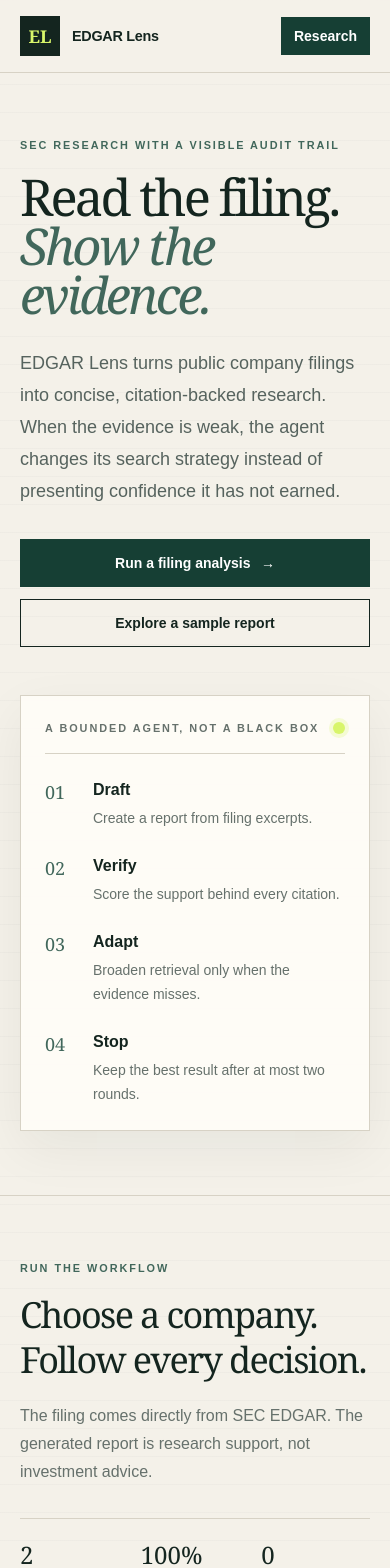
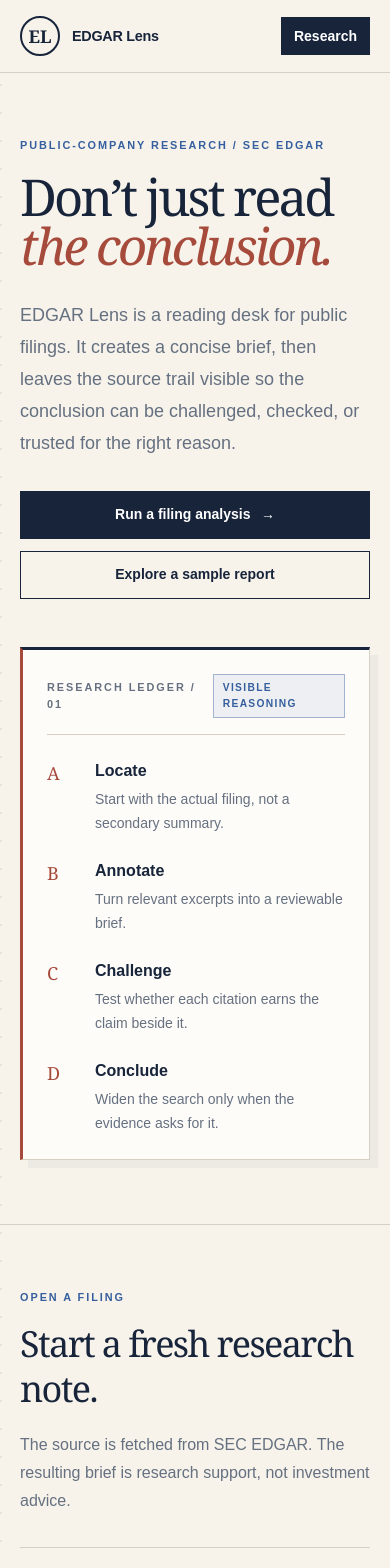
Before and after one commit to theomthakur/edgar-lens, a Next.js app in the folder frontend/: page / in a window 390 px wide. Shown: the top 1568 px of the page. Built offline with nearby package versions, Linux system fonts and the light colour scheme; no server answers.

Commit message:
Give EDGAR Lens an archival research visual identity

```diff
--- a/frontend/app/globals.css
+++ b/frontend/app/globals.css
@@ -3,15 +3,15 @@
 @tailwind utilities;
 
 :root {
-  --paper: #f4f1e9;
-  --surface: #fffdf8;
-  --ink: #14251f;
-  --muted: #66716c;
-  --line: #d7d2c5;
-  --forest: #163f34;
-  --lime: #d8f56a;
-  --amber: #d99b35;
-  --rose: #b65d55;
+  --paper: #f7f3eb;
+  --surface: #fffdfa;
+  --ink: #17243a;
+  --muted: #657080;
+  --line: #d6d0c4;
+  --navy: #17243a;
+  --blue: #355f9e;
+  --gold: #c79d43;
+  --red: #a64b3c;
 }
 
 * { box-sizing: border-box; }
@@ -21,12 +21,13 @@
   min-height: 100vh;
   overflow-x: hidden;
   color: var(--ink);
-  background: linear-gradient(rgb(20 37 31 / 0.025) 1px, transparent 1px), var(--paper);
-  background-size: 100% 32px;
+  background:
+    radial-gradient(circle at 1px 1px, rgb(23 36 58 / 0.075) 1px, transparent 0) 0 0 / 18px 18px,
+    var(--paper);
   font-family: Arial, Helvetica, sans-serif;
 }
 
-::selection { color: var(--ink); background: var(--lime); }
+::selection { color: white; background: var(--blue); }
 
 .display {
   font-family: Georgia, "Times New Roman", serif;
@@ -38,9 +39,10 @@
   width: 2.5rem;
   height: 2.5rem;
   place-items: center;
-  border: 1px solid var(--ink);
-  background: var(--ink);
-  color: var(--lime);
+  border: 2px solid var(--navy);
+  border-radius: 999px;
+  background: var(--paper);
+  color: var(--navy);
   font-family: Georgia, "Times New Roman", serif;
   font-size: 1.1rem;
   font-weight: 700;
@@ -54,10 +56,32 @@
 
 .nav-link:hover { color: var(--ink); }
 
-.card {
+.card, .archive-panel {
   border: 1px solid var(--line);
-  background: rgb(255 253 248 / 0.92);
-  box-shadow: 0 18px 50px rgb(25 39 33 / 0.06);
+  background: rgb(255 253 250 / 0.94);
+  box-shadow: 8px 8px 0 rgb(23 36 58 / 0.045);
+}
+
+.archive-panel { border-top: 3px solid var(--navy); }
+.ledger-card { border-left: 3px solid var(--red); }
+.signal-tag {
+  display: inline-flex;
+  align-items: center;
+  border: 1px solid rgb(53 95 158 / 0.42);
+  background: rgb(53 95 158 / 0.08);
+  padding: 0.35rem 0.55rem;
+  color: var(--blue);
+  font-size: 0.64rem;
+  font-weight: 800;
+  letter-spacing: 0.13em;
+  text-transform: uppercase;
+}
+
+.margin-note {
+  color: var(--red);
+  font-family: Georgia, "Times New Roman", serif;
+  font-size: 0.93rem;
+  font-style: italic;
 }
 
 .field {
@@ -73,8 +97,8 @@
 }
 
 .field:focus {
-  border-color: var(--forest);
-  box-shadow: 0 0 0 3px rgb(22 63 52 / 0.1);
+  border-color: var(--blue);
+  box-shadow: 0 0 0 3px rgb(53 95 158 / 0.13);
 }
 
 .btn-primary {
@@ -83,8 +107,8 @@
   align-items: center;
   justify-content: center;
   gap: 0.65rem;
-  border: 1px solid var(--forest);
-  background: var(--forest);
+  border: 1px solid var(--navy);
+  background: var(--navy);
   padding: 0.75rem 1.15rem;
   color: white;
   font-size: 0.875rem;
@@ -93,7 +117,7 @@
 }
 
 .btn-primary:hover:not(:disabled) {
-  background: #0e3027;
+  background: var(--blue);
   transform: translateY(-1px);
 }
 
@@ -137,11 +161,11 @@
 }
 
 .status-dot.active {
-  background: var(--amber);
-  box-shadow: 0 0 0 4px rgb(217 155 53 / 0.16);
+  background: var(--gold);
+  box-shadow: 0 0 0 4px rgb(199 157 67 / 0.17);
 }
 
-.status-dot.complete { background: var(--forest); }
+.status-dot.complete { background: var(--blue); }
 
 @media (max-width: 640px) {
   body { background-size: 100% 28px; }
--- a/frontend/app/layout.tsx
+++ b/frontend/app/layout.tsx
@@ -12,14 +12,14 @@
   return (
     <html lang="en">
       <body>
-        <header className="sticky top-0 z-50 border-b rule bg-[#f4f1e9]/95 backdrop-blur-md">
+        <header className="sticky top-0 z-50 border-b rule bg-[#f7f3eb]/95 backdrop-blur-md">
           <div className="mx-auto flex max-w-7xl items-center justify-between px-5 py-4 lg:px-8">
             <Link href="/" className="flex items-center gap-3" aria-label="EDGAR Lens home">
               <span className="brand-mark">EL</span>
               <span>
                 <strong className="block text-[0.9rem] leading-tight tracking-[-0.02em]">EDGAR Lens</strong>
-                <span className="hidden text-[0.68rem] font-medium uppercase tracking-[0.15em] text-[#66716c] sm:block">
-                  Evidence before confidence
+                <span className="hidden text-[0.68rem] font-medium uppercase tracking-[0.15em] text-[#657080] sm:block">
+                  A public filing reading room
                 </span>
               </span>
             </Link>
@@ -37,10 +37,10 @@
 
         <main>{children}</main>
 
-        <footer className="border-t rule bg-[#ede9df]">
-          <div className="mx-auto grid max-w-7xl gap-6 px-5 py-8 text-xs text-[#66716c] sm:grid-cols-2 lg:px-8">
+        <footer className="border-t rule bg-[#ece7dc]">
+          <div className="mx-auto grid max-w-7xl gap-6 px-5 py-8 text-xs text-[#657080] sm:grid-cols-2 lg:px-8">
             <div>
-              <p className="font-bold text-[#14251f]">EDGAR Lens</p>
+              <p className="font-bold text-[#17243a]">EDGAR Lens</p>
               <p className="mt-1 max-w-md">A bounded research agent for public SEC filings.</p>
             </div>
             <div className="sm:text-right">
--- a/frontend/app/page.tsx
+++ b/frontend/app/page.tsx
@@ -66,17 +66,17 @@
   return (
     <>
       <section className="border-b rule">
-        <div className="mx-auto grid max-w-7xl gap-12 px-5 py-16 lg:grid-cols-[1.2fr_0.8fr] lg:px-8 lg:py-24">
+        <div className="mx-auto grid max-w-7xl gap-12 px-5 py-16 lg:grid-cols-[1.15fr_0.85fr] lg:px-8 lg:py-24">
           <div>
-            <p className="eyebrow text-[#41675b]">SEC research with a visible audit trail</p>
+            <p className="eyebrow text-[#355f9e]">Public-company research / SEC EDGAR</p>
             <h1 className="display mobile-hero-title mt-5 max-w-4xl text-[3.35rem] leading-[0.96] sm:text-[4.6rem] lg:text-[5.5rem]">
-              Read the filing.
+              Don’t just read
               <br />
-              <span className="italic text-[#41675b]">Show the evidence.</span>
+              <span className="italic text-[#a64b3c]">the conclusion.</span>
             </h1>
-            <p className="mt-7 max-w-2xl text-lg leading-8 text-[#56635e]">
-              EDGAR Lens turns public company filings into concise, citation-backed research. When the evidence is weak,
-              the agent changes its search strategy instead of presenting confidence it has not earned.
+            <p className="mt-7 max-w-2xl text-lg leading-8 text-[#657080]">
+              EDGAR Lens is a reading desk for public filings. It creates a concise brief, then leaves the source trail
+              visible so the conclusion can be challenged, checked, or trusted for the right reason.
             </p>
             <div className="mt-8 flex flex-wrap gap-3">
               <a className="btn-primary mobile-action" href="#research">Run a filing analysis <span aria-hidden="true">→</span></a>
@@ -84,23 +84,23 @@
             </div>
           </div>
 
-          <div className="card self-end p-6 sm:p-8">
-            <div className="flex items-center justify-between border-b rule pb-4">
-              <p className="eyebrow text-[#66716c]">A bounded agent, not a black box</p>
-              <span className="h-3 w-3 rounded-full bg-[#d8f56a] ring-4 ring-[#d8f56a]/25" />
+          <div className="archive-panel ledger-card self-end p-6 sm:p-8">
+            <div className="flex items-center justify-between gap-4 border-b rule pb-4">
+              <p className="eyebrow text-[#657080]">Research ledger / 01</p>
+              <span className="signal-tag">Visible reasoning</span>
             </div>
             <div className="mt-6 space-y-6">
               {[
-                ["01", "Draft", "Create a report from filing excerpts."],
-                ["02", "Verify", "Score the support behind every citation."],
-                ["03", "Adapt", "Broaden retrieval only when the evidence misses."],
-                ["04", "Stop", "Keep the best result after at most two rounds."],
+                ["A", "Locate", "Start with the actual filing, not a secondary summary."],
+                ["B", "Annotate", "Turn relevant excerpts into a reviewable brief."],
+                ["C", "Challenge", "Test whether each citation earns the claim beside it."],
+                ["D", "Conclude", "Widen the search only when the evidence asks for it."],
               ].map(([number, title, copy]) => (
                 <div className="grid grid-cols-[2rem_1fr] gap-4" key={number}>
-                  <span className="metric-number text-lg text-[#41675b]">{number}</span>
+                  <span className="metric-number text-lg text-[#a64b3c]">{number}</span>
                   <div>
                     <p className="font-bold">{title}</p>
-                    <p className="mt-1 text-sm leading-6 text-[#66716c]">{copy}</p>
+                    <p className="mt-1 text-sm leading-6 text-[#657080]">{copy}</p>
                   </div>
                 </div>
               ))}
@@ -112,27 +112,27 @@
       <section id="research" className="mx-auto max-w-7xl px-5 py-16 lg:px-8 lg:py-24">
         <div className="grid gap-10 lg:grid-cols-[0.72fr_1.28fr]">
           <div>
-            <p className="eyebrow text-[#41675b]">Run the workflow</p>
-            <h2 className="display mt-4 text-4xl leading-tight sm:text-5xl">Choose a company. Follow every decision.</h2>
-            <p className="mt-5 max-w-lg leading-7 text-[#66716c]">
-              The filing comes directly from SEC EDGAR. The generated report is research support, not investment advice.
+            <p className="eyebrow text-[#355f9e]">Open a filing</p>
+            <h2 className="display mt-4 text-4xl leading-tight sm:text-5xl">Start a fresh research note.</h2>
+            <p className="mt-5 max-w-lg leading-7 text-[#657080]">
+              The source is fetched from SEC EDGAR. The resulting brief is research support, not investment advice.
             </p>
 
             <div className="mt-8 border-y rule py-5">
               <div className="grid grid-cols-3 gap-3 text-sm">
-                <div><p className="metric-number text-2xl">2</p><p className="mt-1 text-[#66716c]">maximum rounds</p></div>
-                <div><p className="metric-number text-2xl">100%</p><p className="mt-1 text-[#66716c]">citation visibility</p></div>
-                <div><p className="metric-number text-2xl">0</p><p className="mt-1 text-[#66716c]">trades or orders</p></div>
+                <div><p className="metric-number text-2xl">2</p><p className="mt-1 text-[#657080]">maximum rounds</p></div>
+                <div><p className="metric-number text-2xl">100%</p><p className="mt-1 text-[#657080]">citations shown</p></div>
+                <div><p className="metric-number text-2xl">0</p><p className="mt-1 text-[#657080]">trades or orders</p></div>
               </div>
             </div>
           </div>
 
-          <div className="card p-6 sm:p-8">
+          <div className="archive-panel p-6 sm:p-8">
             <form onSubmit={runResearch}>
               <div className="grid gap-5 sm:grid-cols-2">
                 <TickerSelect value={ticker} onChange={setTicker} label="Public company" />
                 <div className="space-y-2">
-                  <label className="block text-sm font-bold text-[#34453f]" htmlFor="filing-type">Filing type</label>
+                  <label className="block text-sm font-bold text-[#17243a]" htmlFor="filing-type">Filing type</label>
                   <select id="filing-type" className="field" value={filingType} onChange={(event) => setFilingType(event.target.value)}>
                     <option value="10-K">10-K · Annual report</option>
                     <option value="10-Q">10-Q · Quarterly report</option>
@@ -148,19 +148,19 @@
             </form>
 
             <div className="mt-8 border-t rule pt-7">
-              <p className="eyebrow text-[#66716c]">Live research trace</p>
+              <p className="eyebrow text-[#657080]">Live research trace</p>
               <ol className="mt-5 grid gap-3 sm:grid-cols-2">
                 {steps.map((step, index) => {
                   const current = phase === step.key || (step.key === "complete" && phase === "verifying");
                   const complete = phase === "complete" || (activeIndex > index && phase !== "error");
                   return (
-                    <li className="border rule bg-[#f8f5ee] p-4" key={step.key}>
+                    <li className="border rule bg-[#fbf8f2] p-4" key={step.key}>
                       <div className="flex items-center gap-3">
                         <span className={`status-dot ${complete ? "complete" : current ? "active" : ""}`} />
-                        <span className="text-xs font-bold uppercase tracking-[0.12em] text-[#66716c]">Step {index + 1}</span>
+                        <span className="text-xs font-bold uppercase tracking-[0.12em] text-[#657080]">Step {index + 1}</span>
                       </div>
                       <p className="mt-3 font-bold">{step.title}</p>
-                      <p className="mt-1 text-sm leading-5 text-[#66716c]">{step.copy}</p>
+                      <p className="mt-1 text-sm leading-5 text-[#657080]">{step.copy}</p>
                     </li>
                   );
                 })}
@@ -175,17 +175,17 @@
             ) : null}
 
             {phase === "complete" && job?.reportId ? (
-              <div className="mt-6 border border-[#163f34] bg-[#163f34] p-5 text-white">
+              <div className="mt-6 border border-[#17243a] bg-[#17243a] p-5 text-white">
                 <div className="grid gap-5 sm:grid-cols-[1fr_auto] sm:items-end">
                   <div>
-                    <p className="eyebrow text-[#d8f56a]">Research complete</p>
+                    <p className="eyebrow text-[#e5c268]">Research complete</p>
                     <h3 className="display mt-2 text-3xl">The evidence trail is ready.</h3>
                     <p className="mt-3 text-sm leading-6 text-white/70">
                       {job.rounds ?? 1} agent round{job.rounds === 1 ? "" : "s"}. {supported ? `${supported.count} of ${supported.total} citations met the support threshold.` : "Citations verified."}
                     </p>
                   </div>
                   <div className="text-left sm:text-right">
-                    <p className="metric-number text-4xl text-[#d8f56a]">{citationScore === null ? "N/A" : `${Math.round(citationScore * 100)}%`}</p>
+                    <p className="metric-number text-4xl text-[#e5c268]">{citationScore === null ? "N/A" : `${Math.round(citationScore * 100)}%`}</p>
                     <p className="text-xs uppercase tracking-[0.12em] text-white/55">citation precision</p>
                   </div>
                 </div>
@@ -200,7 +200,7 @@
                   </div>
                 ) : null}
 
-                <Link className="mt-5 inline-flex items-center gap-2 text-sm font-bold text-[#d8f56a] underline underline-offset-4" href={`/report/${job.reportId}`}>
+                <Link className="mt-5 inline-flex items-center gap-2 text-sm font-bold text-[#e5c268] underline underline-offset-4" href={`/report/${job.reportId}`}>
                   Open the cited report <span aria-hidden="true">→</span>
                 </Link>
               </div>
@@ -209,11 +209,11 @@
         </div>
       </section>
 
-      <section id="how-it-works" className="border-t rule bg-[#163f34] text-white">
+      <section id="how-it-works" className="border-t rule bg-[#17243a] text-white">
         <div className="mx-auto grid max-w-7xl gap-12 px-5 py-16 lg:grid-cols-2 lg:px-8 lg:py-24">
           <div>
-            <p className="eyebrow text-[#d8f56a]">Why this is agentic</p>
-            <h2 className="display mt-4 text-4xl leading-tight sm:text-5xl">The next step depends on the evidence.</h2>
+            <p className="eyebrow text-[#e5c268]">Why this is agentic</p>
+            <h2 className="display mt-4 text-4xl leading-tight sm:text-5xl">The next move depends on what the filing supports.</h2>
           </div>
           <div className="space-y-6 text-base leading-7 text-white/75">
             <p>
@@ -222,7 +222,7 @@
             <p>
               The flexible part is bounded. Citation scoring, the two-round limit, fallback behavior, and the final stop condition remain deterministic and inspectable.
             </p>
-            <div className="border-l-2 border-[#d8f56a] pl-5 text-white">
+            <div className="border-l-2 border-[#e5c268] pl-5 text-white">
               <p className="font-bold">Generate → verify → adapt → keep the best supported result.</p>
             </div>
           </div>
--- a/frontend/app/report/[id]/page.tsx
+++ b/frontend/app/report/[id]/page.tsx
@@ -17,32 +17,32 @@
 
   return (
     <article className="mx-auto max-w-7xl px-5 py-12 lg:px-8 lg:py-20">
-      <Link className="text-sm font-bold text-[#41675b] underline underline-offset-4" href="/#research">
+      <Link className="text-sm font-bold text-[#355f9e] underline underline-offset-4" href="/#research">
         ← Run another analysis
       </Link>
 
       <header className="mt-8 grid gap-8 border-y rule py-10 lg:grid-cols-[1fr_auto] lg:items-end">
         <div>
-          <p className="eyebrow text-[#41675b]">Citation-backed filing research</p>
+          <p className="eyebrow text-[#355f9e]">Citation-backed filing research</p>
           <h1 className="display mt-3 text-5xl sm:text-6xl">{report.ticker} research brief</h1>
-          <p className="mt-5 max-w-3xl text-lg leading-8 text-[#66716c]">{report.summary}</p>
+          <p className="mt-5 max-w-3xl text-lg leading-8 text-[#657080]">{report.summary}</p>
         </div>
         <div className="border-l rule pl-6">
-          <p className="eyebrow text-[#66716c]">Report reference</p>
-          <p className="mt-2 max-w-[16rem] break-all font-mono text-xs text-[#34453f]">{report.reportId}</p>
+          <p className="eyebrow text-[#657080]">Report reference</p>
+          <p className="mt-2 max-w-[16rem] break-all font-mono text-xs text-[#17243a]">{report.reportId}</p>
         </div>
       </header>
 
       <div className="mt-12 grid gap-10 lg:grid-cols-[0.72fr_1.28fr]">
         <aside>
-          <p className="eyebrow text-[#66716c]">What matters</p>
+          <p className="eyebrow text-[#657080]">What matters</p>
           <p className="display mt-3 text-3xl">Key findings</p>
         </aside>
-        <section className="card divide-y rule" aria-labelledby="findings-title">
+        <section className="archive-panel divide-y rule" aria-labelledby="findings-title">
           <h2 id="findings-title" className="sr-only">Key findings</h2>
           {report.keyFindings.map((finding, index) => (
             <div className="grid grid-cols-[2.5rem_1fr] gap-4 p-5 sm:p-6" key={finding}>
-              <span className="metric-number text-xl text-[#41675b]">0{index + 1}</span>
+              <span className="metric-number text-xl text-[#a64b3c]">0{index + 1}</span>
               <p className="leading-7">{finding}</p>
             </div>
           ))}
@@ -52,23 +52,23 @@
       <section className="mt-16 border-t rule pt-10">
         <div className="grid gap-8 lg:grid-cols-[0.72fr_1.28fr]">
           <div>
-            <p className="eyebrow text-[#66716c]">Source trail</p>
+            <p className="eyebrow text-[#657080]">Source trail</p>
             <h2 className="display mt-3 text-3xl">Evidence used in this report</h2>
-            <p className="mt-4 max-w-sm text-sm leading-6 text-[#66716c]">
+            <p className="mt-4 max-w-sm text-sm leading-6 text-[#657080]">
               These excerpts are shown so a reviewer can inspect the source rather than trust the generated summary.
             </p>
           </div>
           <ol className="space-y-4">
             {report.citations.map((citation, index) => (
-              <li className="card p-5 sm:p-6" key={`${citation.sourceTitle}-${citation.section}-${index}`}>
+              <li className="archive-panel ledger-card p-5 sm:p-6" key={`${citation.sourceTitle}-${citation.section}-${index}`}>
                 <div className="flex flex-wrap items-center justify-between gap-3 border-b rule pb-4">
                   <p className="font-bold">{citation.sourceTitle}</p>
-                  <span className="border rule bg-[#f4f1e9] px-2.5 py-1 text-[0.65rem] font-bold uppercase tracking-[0.12em] text-[#66716c]">
+                  <span className="border rule bg-[#f7f3eb] px-2.5 py-1 text-[0.65rem] font-bold uppercase tracking-[0.12em] text-[#657080]">
                     Source {index + 1}
                   </span>
                 </div>
-                <p className="mt-4 text-xs font-bold uppercase tracking-[0.12em] text-[#41675b]">{citation.section}</p>
-                <blockquote className="mt-3 border-l-2 border-[#d8f56a] pl-4 font-serif text-lg leading-8 text-[#34453f]">
+                <p className="mt-4 text-xs font-bold uppercase tracking-[0.12em] text-[#355f9e]">{citation.section}</p>
+                <blockquote className="mt-3 border-l-2 border-[#c79d43] pl-4 font-serif text-lg leading-8 text-[#17243a]">
                   “{citation.excerpt}”
                 </blockquote>
               </li>
--- a/frontend/components/TickerSelect.tsx
+++ b/frontend/components/TickerSelect.tsx
@@ -79,7 +79,7 @@
 
   return (
     <div className="space-y-2">
-      <label className="block text-sm font-bold text-[#34453f]">{label}</label>
+      <label className="block text-sm font-bold text-[#17243a]">{label}</label>
       <select className="field" value={selectValue} onChange={handleSelect}>
         {sectors.map((sector) => (
           <optgroup key={sector} label={sector}>
```
Also changed, not shown: frontend/components/CitationEvalPanel.tsx (+5 -5 lines).
